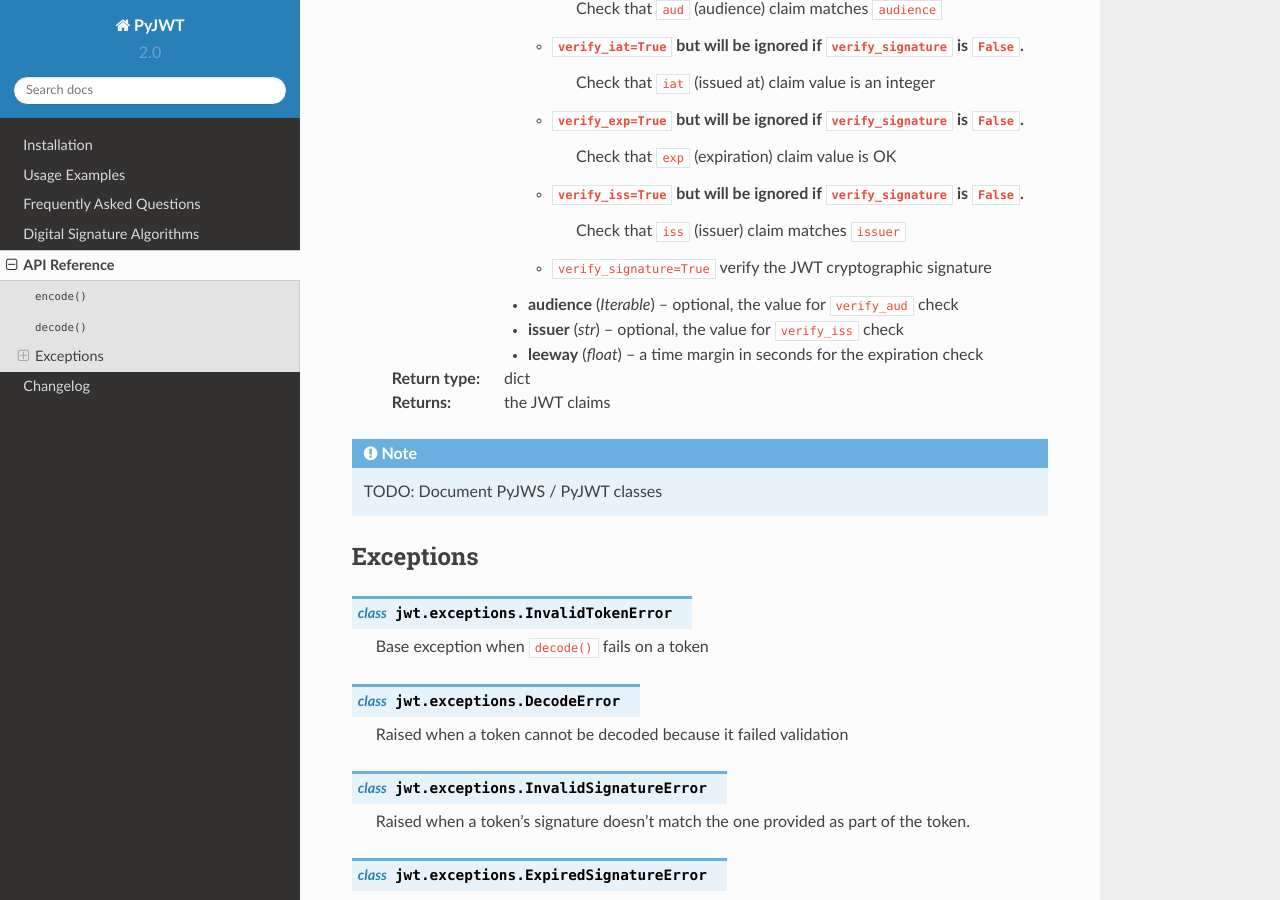
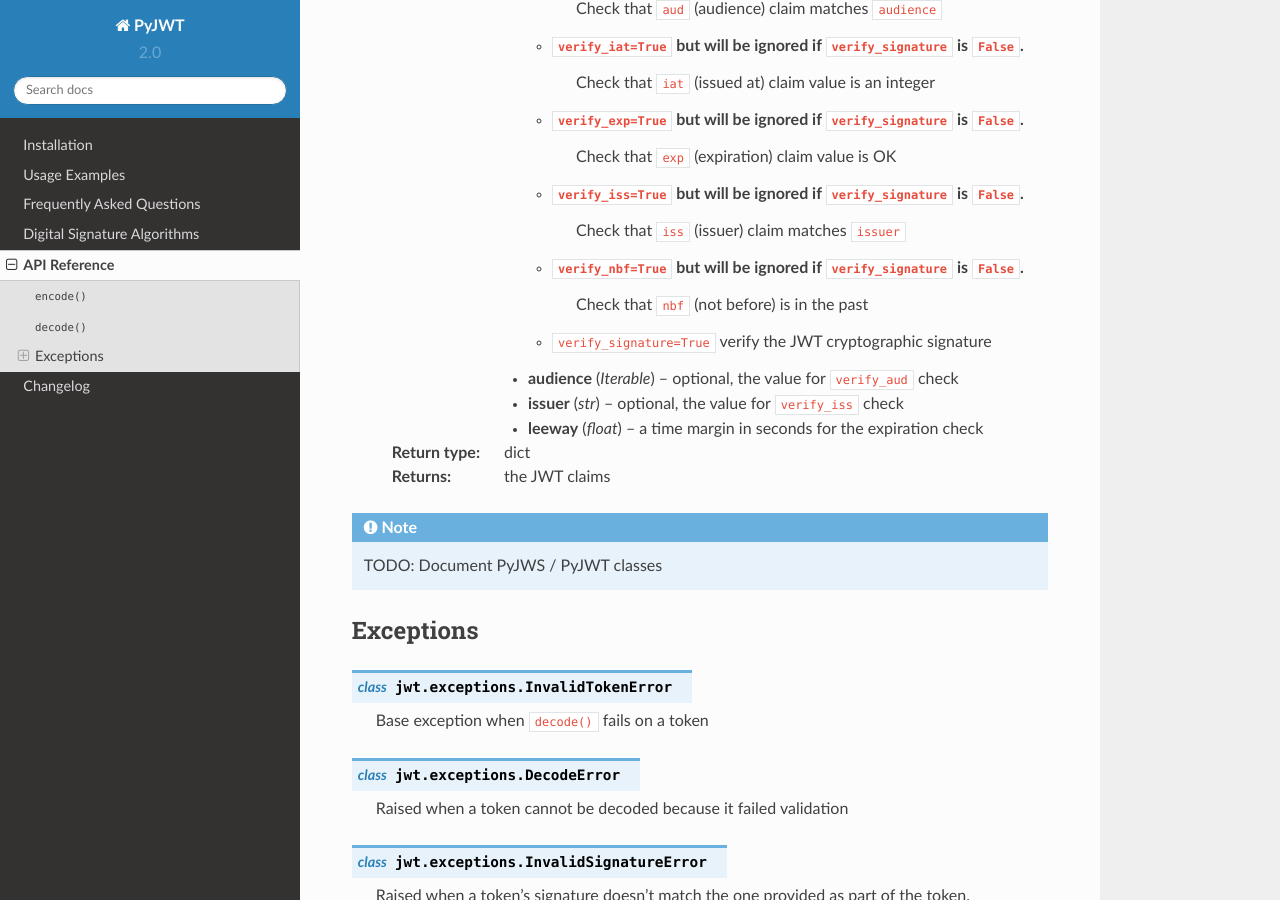
Before and after one commit to jpadilla/pyjwt, a Sphinx documentation site: the page built from docs/api.rst, in a window 1280 px wide and 900 px high, scrolled down 1092 px. Built offline with Sphinx 7.4.7 and the Read the Docs theme 2.0.0, drawn with Linux system fonts in a browser that asks for light colours.

Commit message:
Added verify_nbf

```diff
--- a/docs/api.rst
+++ b/docs/api.rst
@@ -45,6 +45,8 @@
             Check that ``exp`` (expiration) claim value is OK
         * ``verify_iss=True`` but will be ignored if ``verify_signature`` is ``False``.
             Check that ``iss`` (issuer) claim matches ``issuer``
+        * ``verify_nbf=True`` but will be ignored if ``verify_signature`` is ``False``.
+            Check that ``nbf`` (not before) is in the past
         * ``verify_signature=True`` verify the JWT cryptographic signature
 
     :param Iterable audience: optional, the value for ``verify_aud`` check
```
